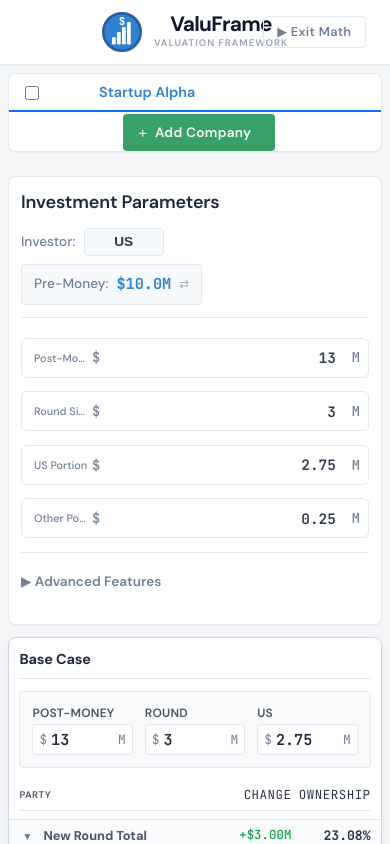
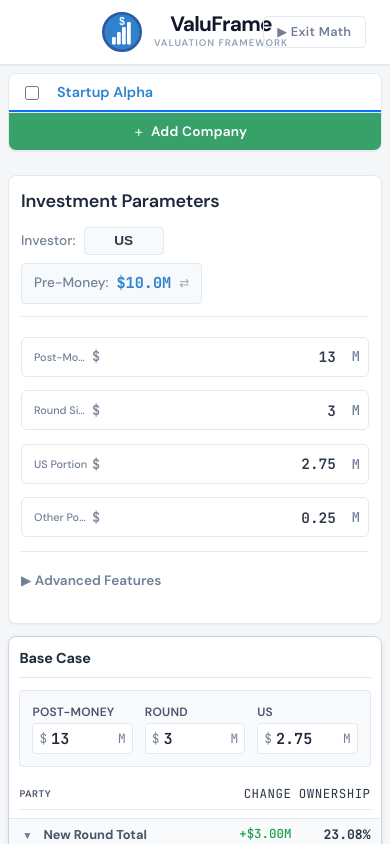
Before and after one commit to arfrank/valuation-framework, a React (Vite) app in the folder react-app/: page / in a window 390 px wide. Shown: the top 844 px of the page. Built offline with nearby package versions, Linux system fonts and the light colour scheme.

Commit message:
Make company tabs grow then scroll

```diff
--- a/react-app/src/App.css
+++ b/react-app/src/App.css
@@ -153,13 +153,27 @@ body {
 
 .tabs-container {
   display: flex;
-  gap: 2px;
-  align-items: center;
+  align-items: stretch;
   background: var(--color-bg);
   border: 1px solid var(--color-border);
   border-radius: var(--radius-md);
   overflow: hidden;
   box-shadow: var(--shadow-sm);
+}
+
+.tabs-scroll {
+  flex: 1 1 auto;
+  min-width: 0;
+  overflow-x: auto;
+  overflow-y: hidden;
+  scrollbar-width: thin;
+}
+
+.tabs-list {
+  display: flex;
+  align-items: stretch;
+  width: 100%;
+  min-width: 100%;
 }
 
 .tab {
@@ -176,7 +190,8 @@ body {
   display: flex;
   align-items: center;
   gap: 0.75rem;
-  min-width: 140px;
+  flex: 1 1 0;
+  min-width: clamp(170px, 12vw, 210px);
   justify-content: space-between;
 }
 
@@ -198,6 +213,10 @@ body {
 .tab-name {
   font-size: 0.9rem;
   white-space: nowrap;
+  overflow: hidden;
+  text-overflow: ellipsis;
+  flex: 1 1 auto;
+  min-width: 0;
 }
 
 .tab-actions {
@@ -205,6 +224,7 @@ body {
   gap: 0.25rem;
   opacity: 0;
   transition: opacity 0.2s ease;
+  flex-shrink: 0;
 }
 
 .tab:hover .tab-actions {
@@ -261,7 +281,8 @@ body {
   font-weight: 500;
   color: #333;
   outline: none;
-  min-width: 100px;
+  min-width: 0;
+  width: 100%;
 }
 
 .tab-indicator {
@@ -303,6 +324,14 @@ body {
 
 .add-company-btn {
   margin-left: var(--space-2);
+}
+
+.tabs-container > .add-company-btn {
+  flex: 0 0 auto;
+  margin-left: 0;
+  border-left: 1px solid var(--color-border);
+  border-radius: 0;
+  align-self: stretch;
 }
 
 .add-company-btn:hover,
@@ -2893,6 +2922,16 @@ input.investor-name-input:focus, input.founder-name-input:focus {
     flex-direction: column;
   }
 
+  .tabs-scroll {
+    width: 100%;
+  }
+
+  .tabs-list {
+    width: 100%;
+    min-width: 0;
+    flex-direction: column;
+  }
+
   .tab {
     width: 100%;
     border-right: none;
@@ -2902,6 +2941,13 @@ input.investor-name-input:focus, input.founder-name-input:focus {
 
   .tab:last-of-type {
     border-bottom: none;
+  }
+
+  .tabs-container > .add-company-btn {
+    width: 100%;
+    justify-content: center;
+    border-left: none;
+    border-top: 1px solid var(--color-border);
   }
 
   .top-row,
--- a/react-app/src/components/CompanyTabs.jsx
+++ b/react-app/src/components/CompanyTabs.jsx
@@ -1,4 +1,4 @@
-import { useState } from 'react'
+import { useEffect, useRef, useState } from 'react'
 
 const CompanyTabs = ({
   companies,
@@ -13,6 +13,19 @@ const CompanyTabs = ({
 }) => {
   const [editingTab, setEditingTab] = useState(null)
   const [editName, setEditName] = useState('')
+  const tabsScrollRef = useRef(null)
+  const companyEntries = Object.entries(companies)
+  const companyCount = companyEntries.length
+
+  useEffect(() => {
+    const tabsScroll = tabsScrollRef.current
+    if (!tabsScroll) return
+
+    const activeTab = tabsScroll.querySelector(`[data-company-id="${activeCompany}"]`)
+    if (typeof activeTab?.scrollIntoView === 'function') {
+      activeTab.scrollIntoView({ block: 'nearest', inline: 'nearest' })
+    }
+  }, [activeCompany, companyCount])
 
   const handleTabClick = (companyId) => {
     if (editingTab !== companyId) {
@@ -52,9 +65,12 @@ const CompanyTabs = ({
   return (
     <div className="company-tabs">
       <div className="tabs-container">
-        {Object.entries(companies).map(([companyId, company]) => (
+        <div className="tabs-scroll" ref={tabsScrollRef}>
+          <div className="tabs-list">
+            {companyEntries.map(([companyId, company]) => (
               <div
                 key={companyId}
+                data-company-id={companyId}
                 className={`tab ${activeCompany === companyId ? 'active' : ''}`}
                 onClick={() => handleTabClick(companyId)}
               >
@@ -107,7 +123,7 @@ const CompanyTabs = ({
                           ⧉
                         </button>
                       )}
-                  {Object.keys(companies).length > 1 && (
+                      {companyCount > 1 && (
                         <button
                           className="tab-remove-btn"
                           onClick={(e) => {
@@ -129,6 +145,8 @@ const CompanyTabs = ({
                 <div className="tab-stripe-pattern" />
               </div>
             ))}
+          </div>
+        </div>
 
         <button className="add-company-btn" onClick={onAddCompany} title="Add new company">
           <span className="add-icon">+</span>
```
Also changed, not shown: 1 other file (tests, documents, lock files or other folders). Lines whose indentation alone changed are shown as unchanged.
